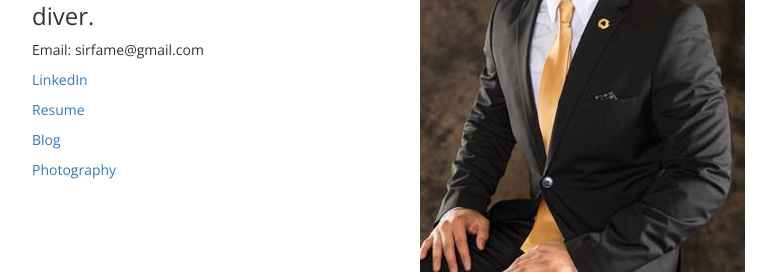
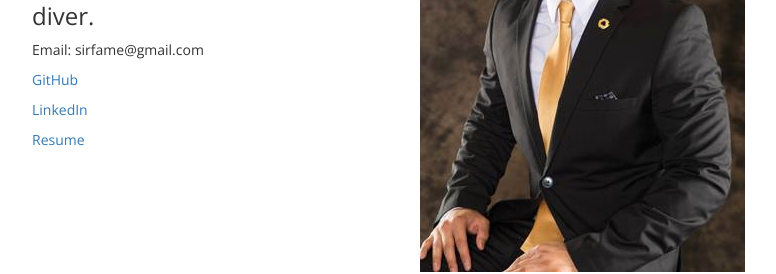
Before and after one commit to Sirfame/mygithubpage, a plain HTML site: page index.html in a window 1280 px wide. Shown: the part 308-582 px from the top of the page, without its empty margins (224-1000 px from the left). Drawn offline with nearby package versions, Linux system fonts and the light colour scheme.

Commit message:
fixed links

```diff
--- a/index.html
+++ b/index.html
@@ -32,10 +32,9 @@
             <h2>Sirfame Lin</h2>
             <h3>I'm a Software Engineer. Experience with full stack web applications, iOS applications. Self teaching Artificial Intelligence and Machine Learning fundamentals. Avid snowboarder and scuba diver.</h3>
             <p>Email: sirfame@gmail.com</p>
+            <p><a href= "https://github.com/Sirfame" target="_blank">GitHub</a></p>
             <p><a href= "https://www.linkedin.com/in/sirfame" target="_blank">LinkedIn</a></p>
             <p><a href="./lib/Resume.pdf" target="_blank">Resume</a></p>
-            <p><a href="./blog.html" target="_blank">Blog</a></p>
-            <p><a href="./photography.html" target="_self">Photography</a></p>
             <!-- <a type="button" class="btn btn-primary" href="./lib/Resume.pdf" target="_blank">Resume</a> -->
         </div>
 
```
